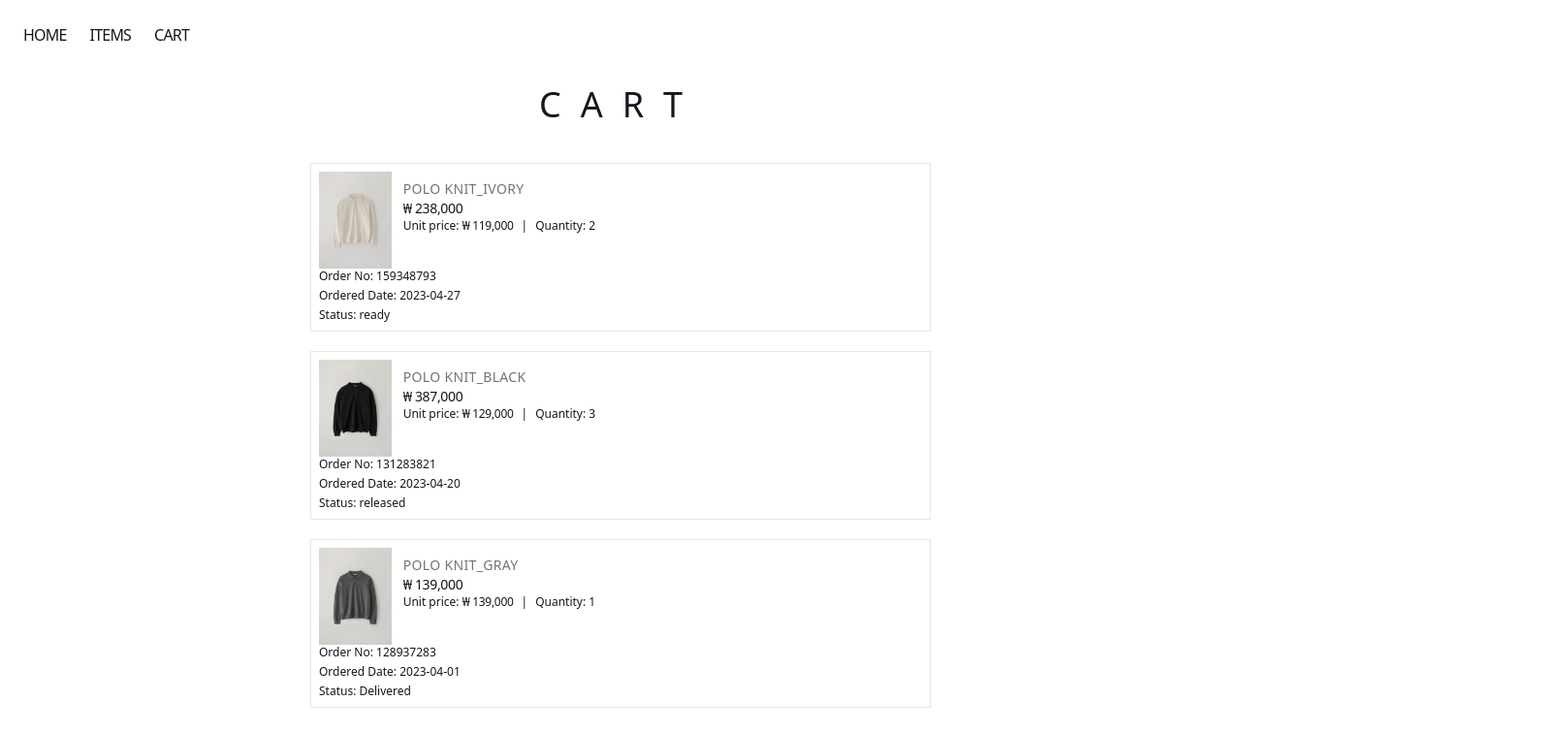
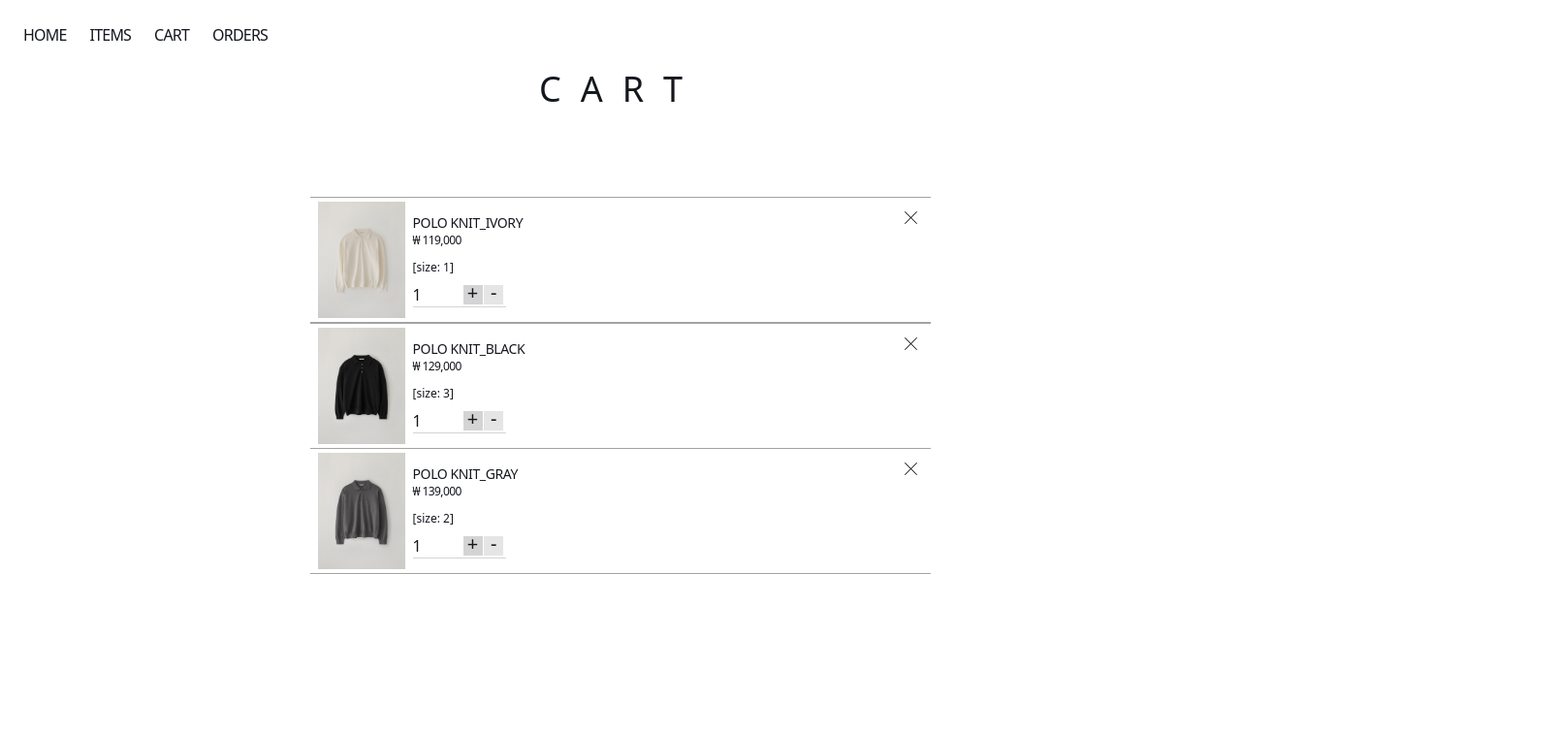
Before and after one commit to developersung13/next-js-study-course, a Next.js app in the folder coding-apple-nextjs-course/: page /cart in a window 1280 px wide. Shown: the top 756 px of the page at 97% size, 1609 px wide, since content can reach past the window. Built offline with nearby package versions, Linux system fonts and the light colour scheme.

Commit message:
'CART', 'ORDERS' menu refactoring

```diff
--- a/coding-apple-nextjs-course/app/cart/components/Item.tsx
+++ b/coding-apple-nextjs-course/app/cart/components/Item.tsx
@@ -1,61 +1,81 @@
-import React from 'react';
+'use client';
+
+import React, { useState } from 'react';
 
 interface Props {
   item: {
     id: number;
     name: string;
-    unitPrice: string;
-    totalPrice: string;
-    quantity: number;
-    orderNo: number;
-    orderedDate: string;
-    orderStatus: string;
+    unitPrice: number;
+    size: number;
   };
 }
 
 export default function Item({ item }: Props) {
+  const [stockCount, setStockCount] = useState(1);
+
+  const increaseStockCountHandler = () => {
+    if (stockCount == 99) {
+      alert('You can select less than 100');
+      return;
+    }
+
+    setStockCount((prev) => prev + 1);
+  };
+
+  const decreaseStockCountHandler = () => {
+    if (stockCount == 1) return;
+    setStockCount((prev) => prev - 1);
+  };
+
   return (
-    <div className='w-1/2 p-[0.5rem] pb-2 mb-5 border'>
-      <div className='flex h-[6rem]'>
+    <div className='w-1/2 p-[0.5rem] mt-[-0.05rem] border-t border-b border-neutral-400'>
+      <div className='flex h-[7rem] items-center'>
         <img
           src={`/items/cloth_${item.id}.jpg`}
           alt={`${item.name}`}
-          style={{ width: 'auto', height: '100px' }}
+          style={{ width: 'auto', height: '120px' }}
         />
-        <div className='grid h-4 pl-3'>
-          <h4 className='text-neutral-500 tracking-wide font-light text-sm pt-2'>
+        <div className='basis-11/12 grid h-full place-content-start p-2'>
+          <h4 className='tracking-[-0.025rem] text-sm font-medium'>
             {item.name}
           </h4>
-          <span className='font-medium text-sm tracking-tight'>
-            ₩ {item.totalPrice}
+          <span className='font-light tracking-tighter'>
+            ₩ {(item.unitPrice * stockCount).toLocaleString()}
           </span>
-          <div className='flex'>
-            <span className=''>
-              Unit price:{' '}
-              <span className='font-light tracking-tight'>
-                ₩ {item.unitPrice}
-              </span>
-            </span>
-            <span className='mx-2 font-thin before:content-["|"]' />
-            <span className=''>
-              Quantity: <span className='font-medium'>{item.quantity}</span>
-            </span>
+          <span className='mt-3'>[size: {item.size}]</span>
+          <div className='w-[6rem] flex items-center text-base mt-2 border-b-[0.5px] border-neutral-300'>
+            <input
+              className='w-12 text-left font-extralight'
+              readOnly
+              value={stockCount}
+            />
+            <button
+              className='flex justify-center items-center pb-1 w-5 h-5 ml-1 text-xl bg-neutral-300'
+              onClick={() => increaseStockCountHandler()}
+            >
+              <span className='font-thin'>+</span>
+            </button>
+            <button
+              className='flex justify-center items-center pb-1 w-5 h-5 text-xl ml-[0.1rem] bg-neutral-200'
+              onClick={() => decreaseStockCountHandler()}
+            >
+              <span className='font-thin'>-</span>
+            </button>
           </div>
         </div>
-      </div>
-      <div className='w-screen grid gap-1 mt-1'>
-        <p>
-          Order No:
-          <span className='font-extralight'>&nbsp;{item.orderNo}</span>
-        </p>
-        <p>
-          Ordered Date:
-          <span className='font-medium'>&nbsp;{item.orderedDate}</span>
-        </p>
-        <p>
-          Status:
-          <span className='font-medium'>&nbsp;{item.orderStatus}</span>
-        </p>
+        <div className='h-full'>
+          <button>
+            <svg
+              xmlns='http://www.w3.org/2000/svg'
+              height='25'
+              viewBox='0 96 960 960'
+              width='25'
+            >
+              <path d='m252.846 825.154-22-22L458 576 230.846 348.846l22-22L480 554l227.154-227.154 22 22L502 576l227.154 227.154-22 22L480 598 252.846 825.154Z' />
+            </svg>
+          </button>
+        </div>
       </div>
     </div>
   );
--- a/coding-apple-nextjs-course/app/cart/page.tsx
+++ b/coding-apple-nextjs-course/app/cart/page.tsx
@@ -4,12 +4,8 @@ import Item from './components/Item';
 interface Item {
   id: number;
   name: string;
-  unitPrice: string;
-  totalPrice: string;
-  quantity: number;
-  orderNo: number;
-  orderedDate: string;
-  orderStatus: string;
+  unitPrice: number;
+  size: number;
 }
 
 export default function Cart() {
@@ -17,45 +13,34 @@ export default function Cart() {
     {
       id: 1,
       name: 'POLO KNIT_IVORY',
-      unitPrice: '119,000',
-      totalPrice: '238,000',
-      quantity: 2,
-      orderNo: 159348793,
-      orderedDate: '2023-04-27',
-      orderStatus: 'ready',
+      unitPrice: 119000,
+      size: 1,
     },
     {
       id: 2,
       name: 'POLO KNIT_BLACK',
-      unitPrice: '129,000',
-      totalPrice: '387,000',
-      quantity: 3,
-      orderNo: 131283821,
-      orderedDate: '2023-04-20',
-      orderStatus: 'released',
+      unitPrice: 129000,
+      size: 3,
     },
     {
       id: 3,
       name: 'POLO KNIT_GRAY',
-      unitPrice: '139,000',
-      totalPrice: '139,000',
-      quantity: 1,
-      orderNo: 128937283,
-      orderedDate: '2023-04-01',
-      orderStatus: 'Delivered',
+      unitPrice: 139000,
+      size: 2,
     },
   ];
 
   return (
-    <div className='h-screen mt-[1rem] items-center text-xs'>
-      <h1 className='text-4xl text-center mb-10 tracking-[1.25rem] font-extralight'>
+    <div className='grid h-screen text-xs'>
+      <h1 className='text-4xl text-center tracking-[1.25rem] font-extralight'>
         CART
       </h1>
-      <div className='w-screen flex flex-col items-center flex-wrap font-normal '>
+      <div className='flex flex-col items-center flex-wrap font-normal'>
         {items.map((item, idx) => {
           return <Item key={idx} item={item} />;
         })}
       </div>
+      <button className='mt-[5rem]'>Buy</button>
     </div>
   );
 }
--- a/coding-apple-nextjs-course/app/components/Navbar.tsx
+++ b/coding-apple-nextjs-course/app/components/Navbar.tsx
@@ -3,10 +3,11 @@ import React from 'react';
 
 export default function Navbar() {
   return (
-    <nav className='p-6 flex gap-[1.5rem] flex-row md:flex-row sticky top-0 tracking-tighter'>
+    <nav className='font-light p-6 flex gap-[1.5rem] md:flex-row sticky top-0 tracking-tighter'>
       <Link href='/'>HOME</Link>
       <Link href='/list'>ITEMS</Link>
       <Link href='/cart'>CART</Link>
+      <Link href='/order'>ORDERS</Link>
     </nav>
   );
 }
--- a/coding-apple-nextjs-course/app/list/page.tsx
+++ b/coding-apple-nextjs-course/app/list/page.tsx
@@ -18,7 +18,7 @@ export default function List() {
   ];
 
   return (
-    <div className='h-screen flex flex-col mt-[1rem] items-center text-xl'>
+    <div className='h-screen flex flex-col mt-[1rem] text-xl'>
       <h1 className='text-4xl mb-10 tracking-[1.25rem] font-extralight'>
         ITEMS
       </h1>
--- /dev/null
+++ b/coding-apple-nextjs-course/app/order/components/Item.tsx
@@ -0,0 +1,66 @@
+import React from 'react';
+
+interface Props {
+  item: {
+    id: number;
+    name: string;
+    unitPrice: number;
+    totalPrice: number;
+    quantity: number;
+    size: number;
+    orderNo: number;
+    orderedDate: string;
+    orderStatus: string;
+  };
+}
+
+export default function Item({ item }: Props) {
+  return (
+    <div className='w-1/2 p-[0.5rem] pb-2 mt-5 border'>
+      <div className='flex h-[7rem]'>
+        <img
+          src={`/items/cloth_${item.id}.jpg`}
+          alt={`${item.name}`}
+          style={{ width: 'auto', height: '120px' }}
+        />
+        <div className='grid h-full h-4 pl-3'>
+          <h4 className='tracking-[-0.025rem] text-sm pt-1 font-medium'>
+            {item.name}
+          </h4>
+          <span className='font-light tracking-tighter mt-[-0.75rem]'>
+            ₩ {item.totalPrice.toLocaleString()}
+          </span>
+          <div className='flex mt-1 gap-2'>
+            <span>
+              Unit price:{' '}
+              <span className='font-light tracking-tighter'>
+                ₩ {item.unitPrice.toLocaleString()}
+              </span>
+            </span>
+            <span className='font-thin before:content-["|"]' />
+            <span>
+              Quantity: <span className='font-medium'>{item.quantity}</span>
+            </span>
+          </div>
+          <span className='mt-[-0.75rem]'>[size: {item.size}]</span>
+        </div>
+      </div>
+      <div className='grid gap-1 mt-1'>
+        <p>
+          Order No:
+          <span className='font-extralight'>&nbsp;{item.orderNo}</span>
+        </p>
+        <p>
+          Ordered Date:
+          <span className='font-medium tracking-tight'>
+            &nbsp;{item.orderedDate}
+          </span>
+        </p>
+        <p>
+          Status:
+          <span className='font-medium'>&nbsp;{item.orderStatus}</span>
+        </p>
+      </div>
+    </div>
+  );
+}
--- /dev/null
+++ b/coding-apple-nextjs-course/app/order/page.tsx
@@ -0,0 +1,65 @@
+import React from 'react';
+import Item from './components/Item';
+
+interface Item {
+  id: number;
+  name: string;
+  unitPrice: number;
+  totalPrice: number;
+  quantity: number;
+  size: number;
+  orderNo: number;
+  orderedDate: string;
+  orderStatus: string;
+}
+
+export default function Order() {
+  const items: Item[] = [
+    {
+      id: 1,
+      name: 'POLO KNIT_IVORY',
+      unitPrice: 119000,
+      totalPrice: 238000,
+      quantity: 2,
+      size: 1,
+      orderNo: 159348793,
+      orderedDate: '2023-04-27',
+      orderStatus: 'ready',
+    },
+    {
+      id: 2,
+      name: 'POLO KNIT_BLACK',
+      unitPrice: 129000,
+      totalPrice: 387000,
+      quantity: 3,
+      size: 3,
+      orderNo: 131283821,
+      orderedDate: '2023-04-20',
+      orderStatus: 'released',
+    },
+    {
+      id: 3,
+      name: 'POLO KNIT_GRAY',
+      unitPrice: 139000,
+      totalPrice: 139000,
+      quantity: 1,
+      size: 1,
+      orderNo: 128937283,
+      orderedDate: '2023-04-01',
+      orderStatus: 'Delivered',
+    },
+  ];
+
+  return (
+    <div className='grid h-screen  text-xs'>
+      <h1 className='text-4xl text-center tracking-[1.25rem] font-extralight'>
+        ORDER
+      </h1>
+      <div className='flex flex-col items-center flex-wrap font-light '>
+        {items.map((item, idx) => {
+          return <Item key={idx} item={item} />;
+        })}
+      </div>
+    </div>
+  );
+}
--- a/coding-apple-nextjs-course/app/page.tsx
+++ b/coding-apple-nextjs-course/app/page.tsx
@@ -2,7 +2,7 @@ export default function Home() {
   return (
     <div className='flex justify-center mt-[15rem] font-thin'>
       <div className='bg-neutral-50 text-left pl-[1rem] pr-[3rem] py-[3rem] shadow-xl'>
-        <h1 className='text-[4rem] tracking-[2rem]'>OUR SHOP</h1>
+        <h1 className='text-[4rem] tracking-[2rem]'>SHOP</h1>
         <h3 className='text-[1.5rem] tracking-[0.5rem] underline underline-offset-8 decoration-solid decoration-1'>
           MORE THAN SOPHISTICATED
         </h3>
```
